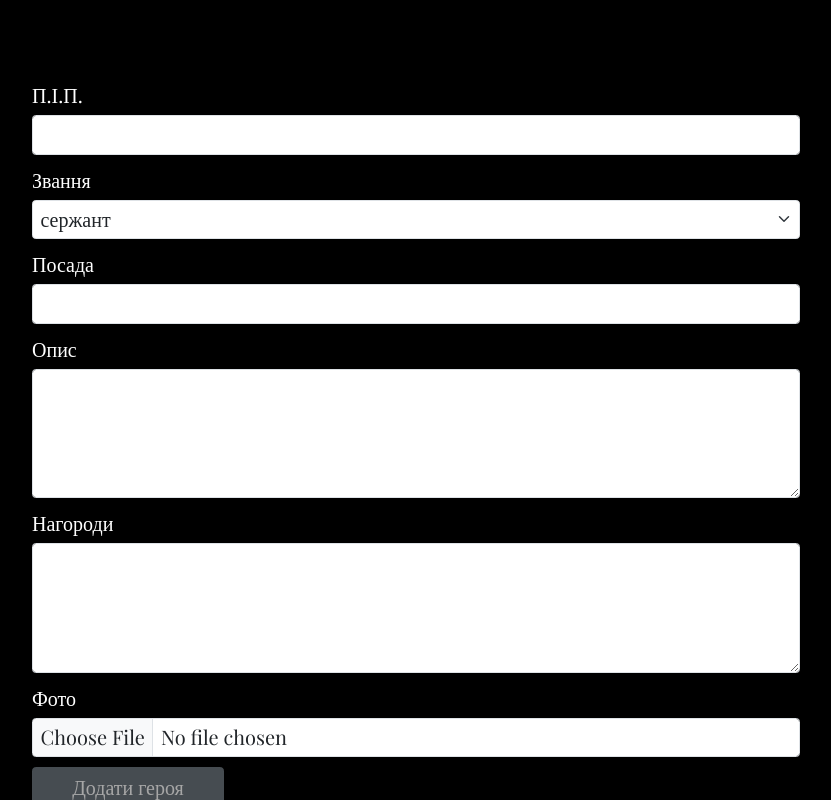
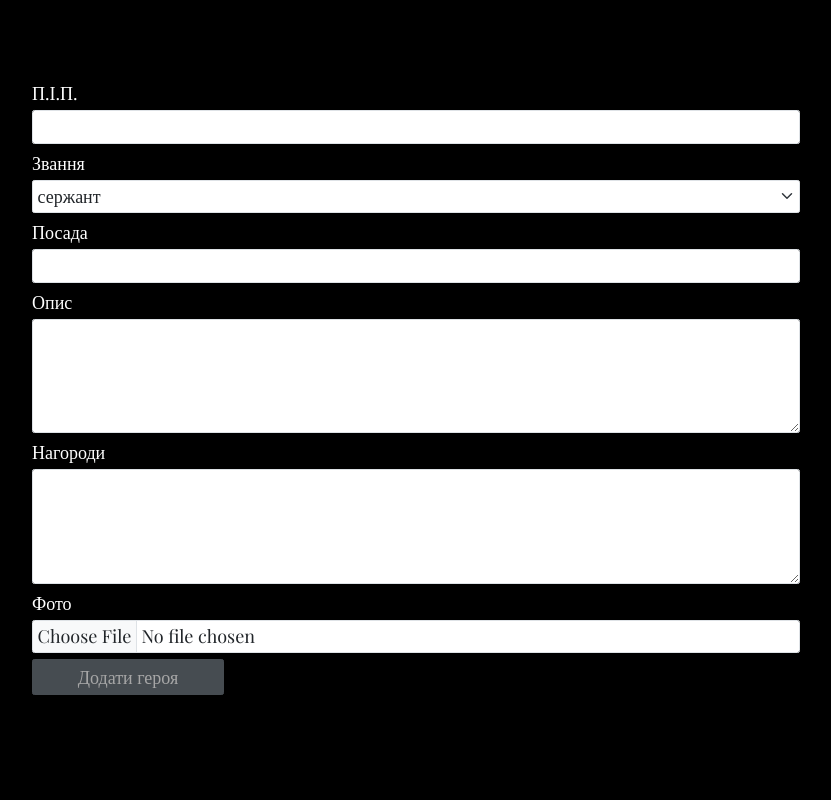
Before and after one commit to antonfedulov/memory-204, a React (Create React App) app: page /heroes/create in a window 1280 px wide. Shown: the whole page, without its empty margins (224-1055 px from the left). Built offline with nearby package versions, Linux system fonts and the light colour scheme; a web font is replaced by a local one.

Commit message:
style change

```diff
--- a/src/index.scss
+++ b/src/index.scss
@@ -3,6 +3,24 @@
 html {
   font-size: 10px;
   user-select: none;
+
+  @media only screen and (max-width: 1920px) {
+    font-size: 7px;
+  }
+  @media only screen and (max-width: 1366px) {
+    font-size: 6px;
+  }
+  @media only screen and (max-width: 1000px) {
+    font-size: 4px;
+  }
+// /* Small devices (portrait tablets and large phones, 600px and up) */
+// @media only screen and (min-width: 600px) {...}
+// /* Medium devices (landscape tablets, 768px and up) */
+// @media only screen and (min-width: 768px) {...}
+// /* Large devices (laptops/desktops, 992px and up) */
+// @media only screen and (min-width: 992px) {...}
+// /* Extra large devices (large laptops and desktops, 1200px and up) */
+// @media only screen and (min-width: 1200px) {...}
 
   body {
     margin: 0;
--- a/src/pages/hero-create-edit/HeroCreateEdit.scss
+++ b/src/pages/hero-create-edit/HeroCreateEdit.scss
@@ -7,14 +7,14 @@
     width: 60%;
     margin: 10vh auto;
     .form {
-      font-size: 2rem;
+      font-size: 3rem;
       .form-select,.form-control {
-        font-size: 2rem;
+        font-size: 3rem;
       }
       .add-button {
         width: 25%;
-        height: 4rem;
-        font-size: 2rem;
+        height: 6rem;
+        font-size: 3rem;
       }
     }
   }
--- a/src/pages/heroes/Heroes.js
+++ b/src/pages/heroes/Heroes.js
@@ -29,7 +29,7 @@ function Heroes() {
   return (
     <div className='heroes-page'>
       <div className='heroes-page-list'>
-        {heroList.length && heroList.map(hero => <img className='hero' src={hero.Photo} alt="Hero" onClick={() => heroClickHandler(hero.Order)} />)}
+        {heroList.length && heroList.map(hero => <img className='hero' src={hero.Photo} alt="Hero" key={hero.Order} onClick={() => heroClickHandler(hero.Order)} />)}
       </div>
     </div>
   );
--- a/src/pages/main/Main.scss
+++ b/src/pages/main/Main.scss
@@ -25,10 +25,11 @@
 
 .description {
   color: white;
-  margin-top: 4rem;
   font-size: 4rem;
   text-align: center;
   padding: 1rem;
+  margin-top: auto;
+  margin-bottom: 5rem;
 }
 
 @media only screen and (max-width: 600px) {
```
Also changed, not shown: src/logo.svg, 1 other file (tests, documents, lock files or other folders).
